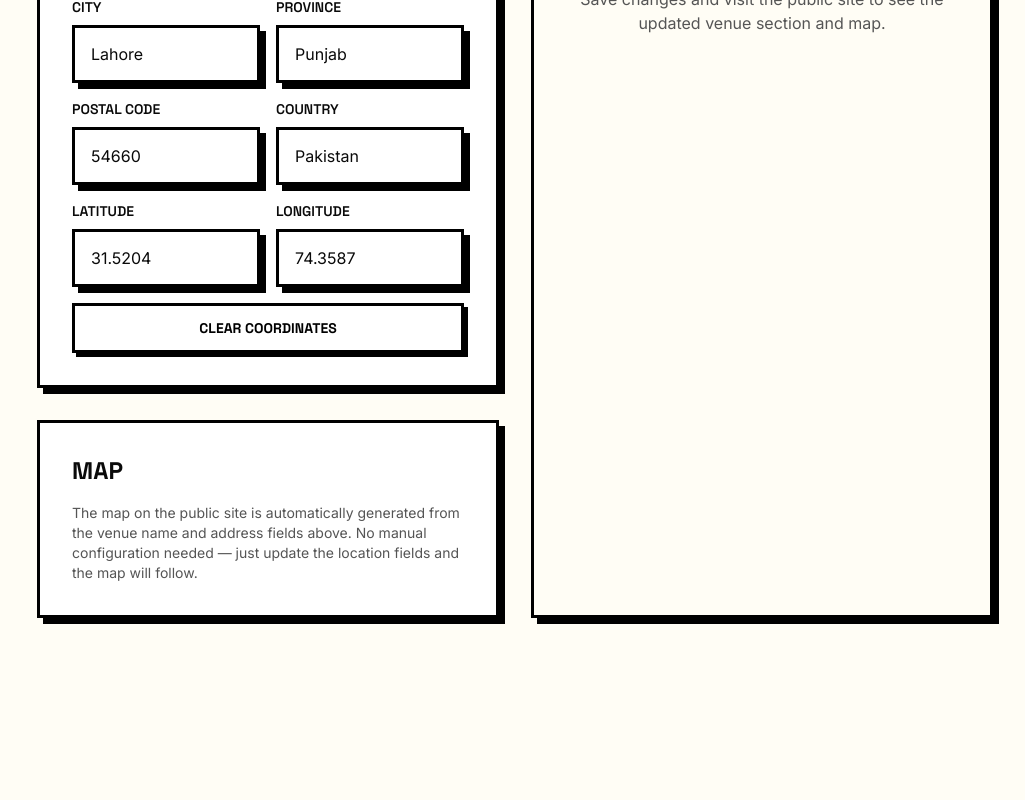
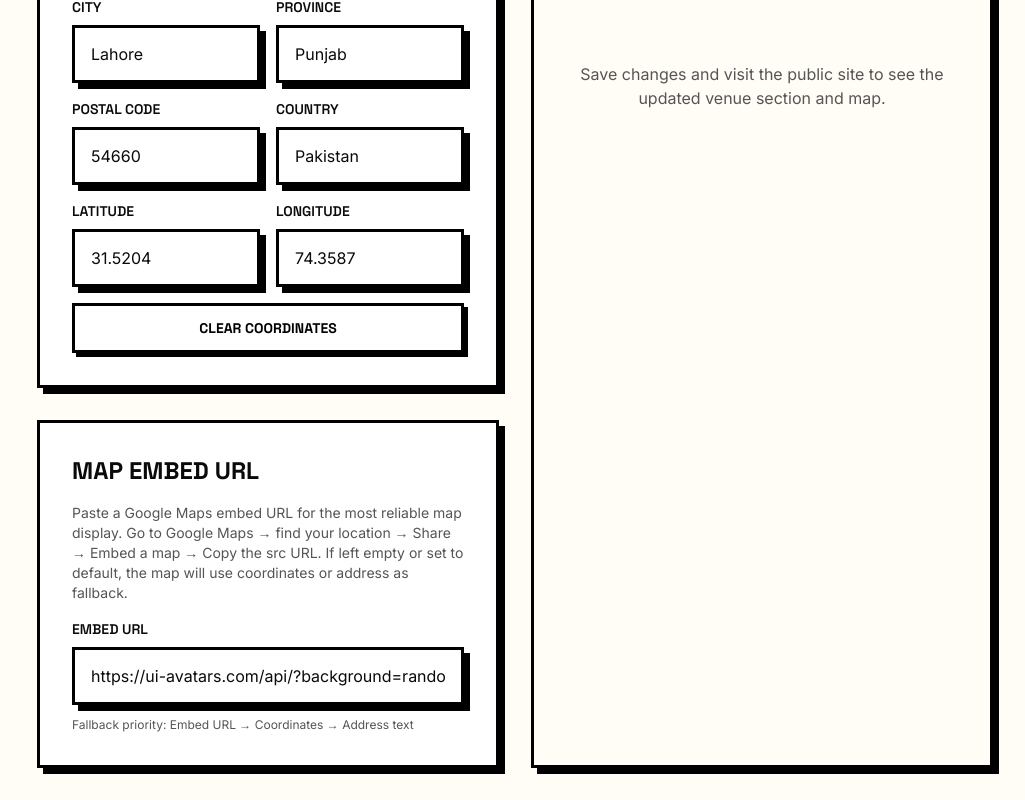
Before and after one commit to abdulmueezdev/aws-community-day-2026, a React (Vite) app: page /admin/venue in a window 1280 px wide. Shown: the part 822-1622 px from the top of the page, without its empty margins (255-1280 px from the left). Before the commit the page ends 1472 px from the top, so only its background shows below. Built offline with nearby package versions, Linux system fonts and the light colour scheme.

Commit message:
feat: add Map Embed URL fallback support for Venue Map

```diff
--- a/src/admin/pages/VenueEditor.tsx
+++ b/src/admin/pages/VenueEditor.tsx
@@ -139,10 +139,18 @@ export function VenueEditor() {
           </NeoCard>
 
           <NeoCard className="bg-white p-6">
-            <h3 className="font-heading text-2xl font-black mb-4 uppercase">Map</h3>
-            <p className="font-body text-textSecondary text-sm">
-              The map on the public site is automatically generated from the venue name and address fields above.
-              No manual configuration needed — just update the location fields and the map will follow.
+            <h3 className="font-heading text-2xl font-black mb-4 uppercase">Map Embed URL</h3>
+            <p className="font-body text-textSecondary text-sm mb-4">
+              Paste a Google Maps embed URL for the most reliable map display. Go to Google Maps → find your location → Share → Embed a map → Copy the src URL. If left empty or set to default, the map will use coordinates or address as fallback.
+            </p>
+            <NeoInput
+              label="Embed URL"
+              value={venueData.venueMapEmbedUrl}
+              onChange={(e) => handleUpdate('venueMapEmbedUrl', e.target.value)}
+              placeholder="https://www.google.com/maps/embed?pb=..."
+            />
+            <p className="font-body text-textSecondary text-xs mt-3">
+              Fallback priority: Embed URL → Coordinates → Address text
             </p>
           </NeoCard>
         </div>
--- a/src/components/VenueMap.tsx
+++ b/src/components/VenueMap.tsx
@@ -5,24 +5,27 @@ interface VenueMapProps {
   address: string;
   latitude?: number;
   longitude?: number;
+  embedUrl?: string;
 }
 
-export function VenueMap({ venueName, address, latitude, longitude }: VenueMapProps) {
-  if (!address && !venueName && (!latitude || !longitude)) return null;
+export function VenueMap({ venueName, address, latitude, longitude, embedUrl }: VenueMapProps) {
+  if (!address && !venueName && (!latitude || !longitude) && !embedUrl) return null;
 
   const query = encodeURIComponent(`${venueName} ${address}`);
 
-  // If valid coordinates provided, use them directly
+  const isDefaultEmbed = embedUrl?.includes('ui-avatars.com');
   const hasCoords = latitude !== undefined && longitude !== undefined && latitude !== 0 && longitude !== 0;
 
-  const embedUrl = hasCoords
-    ? `https://maps.google.com/maps?q=${latitude},${longitude}&z=16&ie=UTF8&iwloc=&output=embed`
-    : `https://maps.google.com/maps?q=${query}&t=&z=15&ie=UTF8&iwloc=&output=embed`;
+  const finalUrl = (embedUrl && !isDefaultEmbed)
+    ? embedUrl
+    : hasCoords
+      ? `https://maps.google.com/maps?q=${latitude},${longitude}&z=16&ie=UTF8&iwloc=&output=embed`
+      : `https://maps.google.com/maps?q=${query}&t=&z=15&ie=UTF8&iwloc=&output=embed`;
 
   return (
     <NeoCard className="w-full h-[400px] md:h-[500px] p-0 !overflow-hidden">
       <iframe
-        src={embedUrl}
+        src={finalUrl}
         width="100%"
         height="100%"
         style={{ border: 0 }}
--- a/src/sections/Venue.tsx
+++ b/src/sections/Venue.tsx
@@ -45,6 +45,7 @@ export function Venue() {
               address={`${event.venueAddress}, ${event.venueCity}, ${event.venueProvince} ${event.venuePostalCode}, ${event.venueCountry}`}
               latitude={event.venueLatitude}
               longitude={event.venueLongitude}
+              embedUrl={event.venueMapEmbedUrl}
             />
           </div>
         </div>
```
